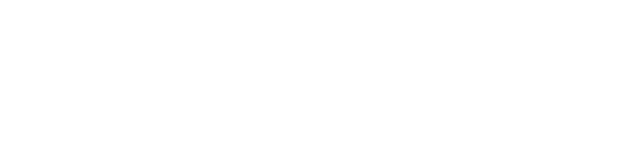
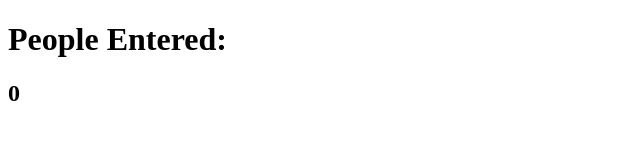
Before and after one commit to holmesmainsend/passenger_counter_app, a plain HTML site: page index.html in a window 1280 px wide. Shown: the whole page, without its empty margins (0-640 px from the left). Drawn offline with Linux system fonts and the light colour scheme.

Commit message:
added initial counter element

```diff
--- a/index.html
+++ b/index.html
@@ -8,6 +8,7 @@
     <title>Document</title>
 </head>
 <body>
-
+    <h1>People Entered: </h1>
+    <h2 id="count-el">0</h2>
 </body>
 </html>
```
